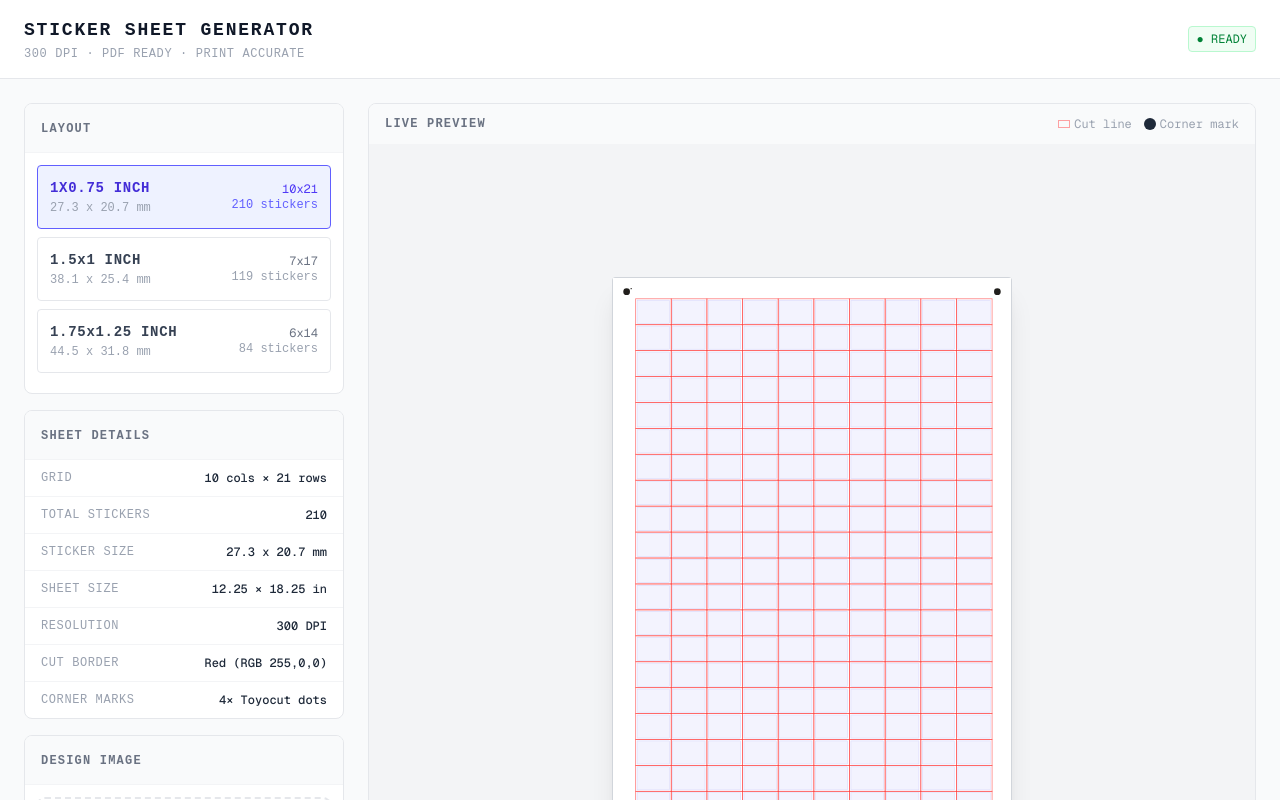
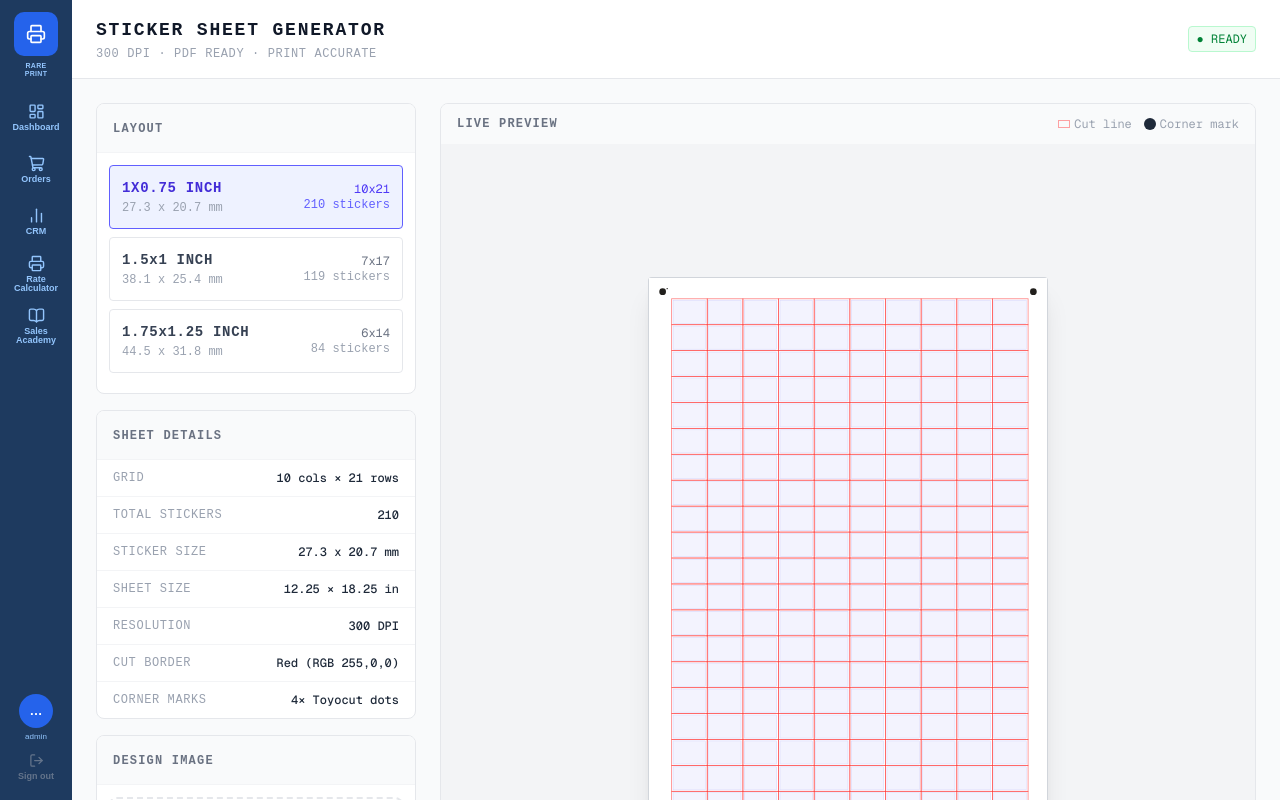
Before and after one commit to sanketrareprint-jpg/rareprint-erp, a Next.js app in the folder frontend/: page /sticker-sheet in a window 1280 px wide. Shown: the top 800 px of the page. Built offline with nearby package versions, Linux system fonts and the light colour scheme; sample sign-in values are in the browser's storage.

Commit message:
Show sidebar on standalone ERP pages

```diff
--- a/frontend/app/admin/sales-learning/page.tsx
+++ b/frontend/app/admin/sales-learning/page.tsx
@@ -1,6 +1,7 @@
 "use client";
 import { useState, useEffect } from "react";
 import { Users, BookOpen, CheckCircle, Flame, Trophy, TrendingUp, RefreshCw, BarChart2, Target } from "lucide-react";
+import { DashboardShell } from "@/components/dashboard-shell";
 
 const API = process.env.NEXT_PUBLIC_API_URL || "https://rareprint-erp-production.up.railway.app";
 const AUTH_TOKEN_KEY = "rareprint_token";
@@ -14,7 +15,7 @@ interface Analytics {
 
 function getToken() { return typeof window !== "undefined" ? localStorage.getItem(AUTH_TOKEN_KEY) : null; }
 
-export default function SalesLearningAdminPage() {
+function SalesLearningAdminPageContent() {
   const [data, setData] = useState<Analytics | null>(null);
   const [loading, setLoading] = useState(true);
   const [tab, setTab] = useState<"overview" | "topics" | "leaderboard">("overview");
@@ -327,3 +328,11 @@ export default function SalesLearningAdminPage() {
     </div>
   );
 }
+
+export default function SalesLearningAdminPage() {
+  return (
+    <DashboardShell>
+      <SalesLearningAdminPageContent />
+    </DashboardShell>
+  );
+}
--- a/frontend/app/crm/page.tsx
+++ b/frontend/app/crm/page.tsx
@@ -1,5 +1,6 @@
 "use client";
 import { useEffect, useState, useRef, useCallback } from "react";
+import { DashboardShell } from "@/components/dashboard-shell";
 
 const API = process.env.NEXT_PUBLIC_API_URL || "https://rareprint-erp-production.up.railway.app";
 const getAuth = () => ({ Authorization: `Bearer ${typeof window !== "undefined" ? localStorage.getItem("rareprint_token") : ""}` });
@@ -127,7 +128,7 @@ function MobileLeadRow({ lead, onOpen, onCall }: { lead: Lead; onOpen: () => voi
 }
 
 // ─── MAIN PAGE ────────────────────────────────────────────────────────────────
-export default function CrmPage() {
+function CrmPageContent() {
   const [leads, setLeads] = useState<Lead[]>([]);
   const [stats, setStats] = useState<Stats | null>(null);
   const [todayFollowUps, setTodayFollowUps] = useState<any[]>([]);
@@ -777,3 +778,11 @@ export default function CrmPage() {
     </div>
   );
 }
+
+export default function CrmPage() {
+  return (
+    <DashboardShell>
+      <CrmPageContent />
+    </DashboardShell>
+  );
+}
--- a/frontend/app/sales-learning/page.tsx
+++ b/frontend/app/sales-learning/page.tsx
@@ -2,6 +2,7 @@
 import { useState, useEffect, useCallback } from "react";
 import { useRouter } from "next/navigation";
 import { BookOpen, CheckCircle, Lock, ChevronRight, RotateCcw, Globe, XCircle, Flame, Star } from "lucide-react";
+import { DashboardShell } from "@/components/dashboard-shell";
 
 const API = process.env.NEXT_PUBLIC_API_URL || "https://rareprint-erp-production.up.railway.app";
 const AUTH_TOKEN_KEY = "rareprint_token";
@@ -54,7 +55,7 @@ function getOpts(q: Question, lang: Lang): string[] {
   return [];
 }
 
-export default function SalesLearningPage() {
+function SalesLearningPageContent() {
   const router = useRouter();
   const [topics, setTopics] = useState<Topic[]>([]);
   const [progress, setProgress] = useState<Record<string, any>>({});
@@ -382,3 +383,11 @@ export default function SalesLearningPage() {
 
   return null;
 }
+
+export default function SalesLearningPage() {
+  return (
+    <DashboardShell>
+      <SalesLearningPageContent />
+    </DashboardShell>
+  );
+}
--- a/frontend/app/sticker-sheet/page.tsx
+++ b/frontend/app/sticker-sheet/page.tsx
@@ -2,6 +2,7 @@
 
 import { useState, useRef, useEffect, useCallback } from 'react';
 import { jsPDF } from 'jspdf';
+import { DashboardShell } from "@/components/dashboard-shell";
 
 const PAGE_WIDTH = 864;
 const PAGE_HEIGHT = 1296;
@@ -72,7 +73,7 @@ const LAYOUT_META = {
   },
 };
 
-export default function StickerSheet() {
+function StickerSheetContent() {
   const [image, setImage] = useState<string | null>(null);
   const [fileName, setFileName] = useState<string>('');
   const [layout, setLayout] = useState<'SPARSH' | 'SIZE_150' | 'SIZE_175'>('SPARSH');
@@ -424,3 +425,11 @@ export default function StickerSheet() {
     </div>
   );
 }
+
+export default function StickerSheet() {
+  return (
+    <DashboardShell>
+      <StickerSheetContent />
+    </DashboardShell>
+  );
+}
```
